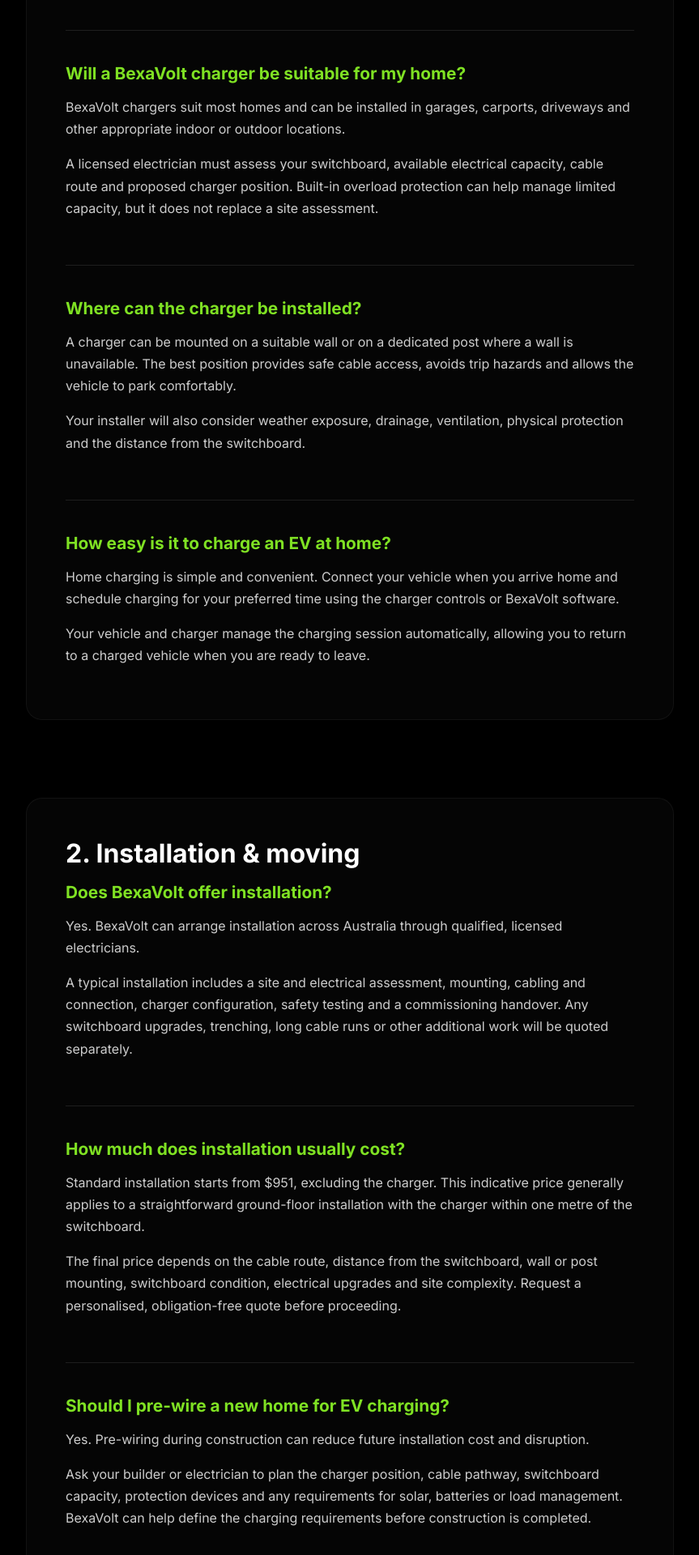
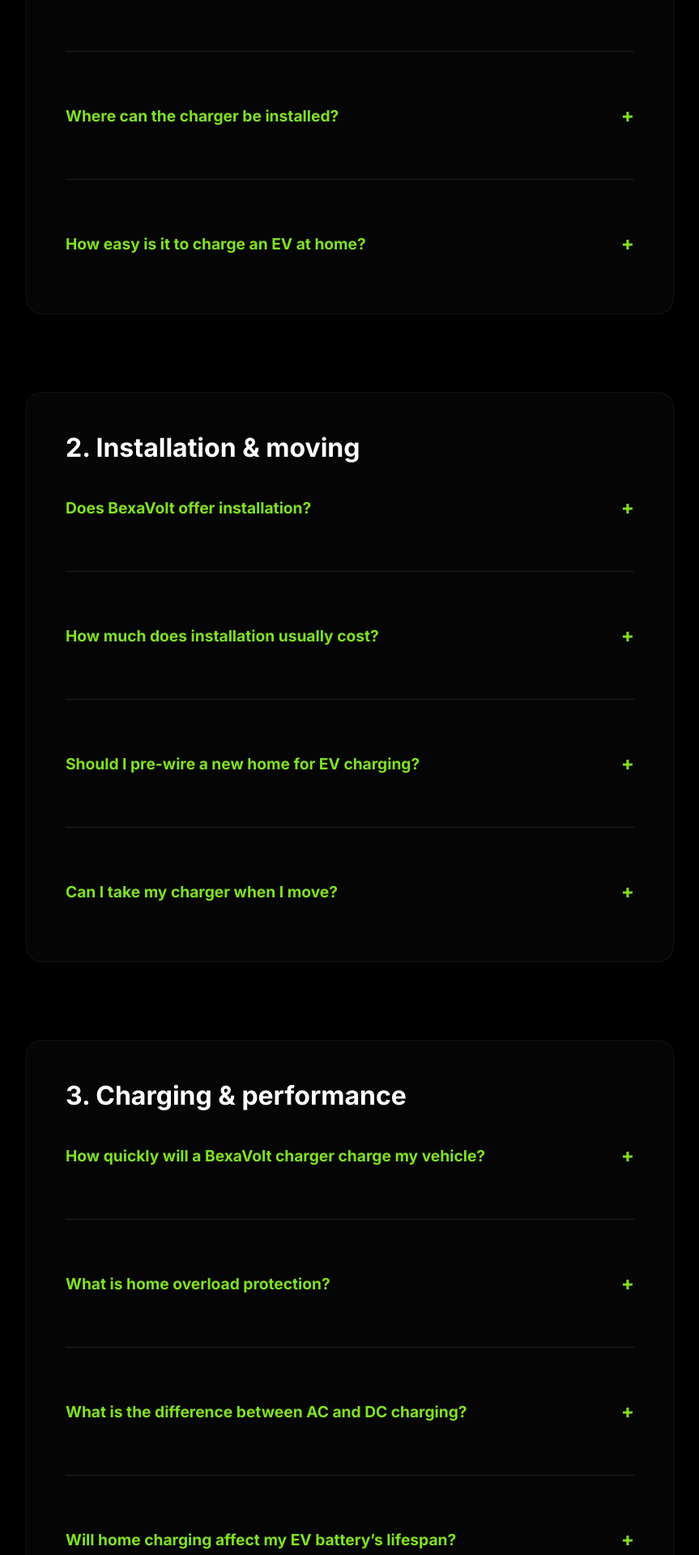
Before and after one commit to carricomfort8-lang/BexaVolt, a Next.js app in the folder frontend/: page /faq in a window 1280 px wide. Shown: the part 660-2580 px from the top of the page at 81% size, without its empty margins (208-1071 px from the left). Built offline with nearby package versions, Linux system fonts and the light colour scheme.

Commit message:
Convert FAQ items to interactive accordions

```diff
--- a/frontend/src/app/faq/page.module.css
+++ b/frontend/src/app/faq/page.module.css
@@ -89,3 +89,56 @@
   color: rgba(255, 255, 255, 0.9);
   line-height: 1.6;
 }
+
+.faqQuestion {
+  display: flex;
+  justify-content: space-between;
+  align-items: center;
+  cursor: pointer;
+  padding: 1.5rem 0;
+  transition: opacity 0.2s;
+}
+
+.faqQuestion:hover {
+  opacity: 0.8;
+}
+
+.faqQuestion h3 {
+  color: #7FE123;
+  font-size: 1.2rem;
+  margin: 0;
+}
+
+.icon {
+  color: #7FE123;
+  font-size: 1.5rem;
+  font-weight: bold;
+}
+
+.faqAnswer {
+  padding-bottom: 1.5rem;
+  animation: slideDown 0.3s ease-out;
+}
+
+.faqAnswer p {
+  color: rgba(255, 255, 255, 0.8);
+  line-height: 1.7;
+  margin-bottom: 1rem;
+}
+
+.faqAnswer p:last-child {
+  margin-bottom: 0;
+}
+
+.faqItem {
+  border-bottom: 1px solid rgba(255, 255, 255, 0.1);
+}
+
+.faqItem:last-child {
+  border-bottom: none;
+}
+
+@keyframes slideDown {
+  from { opacity: 0; transform: translateY(-10px); }
+  to { opacity: 1; transform: translateY(0); }
+}
--- a/frontend/src/app/faq/page.tsx
+++ b/frontend/src/app/faq/page.tsx
@@ -1,7 +1,27 @@
-import React from 'react';
+"use client";
+
+import React, { useState } from 'react';
 import Navbar from '@/components/Navbar';
 import Footer from '@/components/Footer';
 import styles from './page.module.css';
+
+function FAQItem({ question, answer }: { question: string, answer: React.ReactNode }) {
+  const [isOpen, setIsOpen] = useState(false);
+
+  return (
+    <div className={`${styles.faqItem} ${isOpen ? styles.open : ''}`}>
+      <div className={styles.faqQuestion} onClick={() => setIsOpen(!isOpen)}>
+        <h3>{question}</h3>
+        <span className={styles.icon}>{isOpen ? '−' : '+'}</span>
+      </div>
+      {isOpen && (
+        <div className={styles.faqAnswer}>
+          {answer}
+        </div>
+      )}
+    </div>
+  );
+}
 
 export default function FAQPage() {
   return (
@@ -19,163 +39,141 @@ export default function FAQPage() {
         <div className={styles.faqContent}>
           <h2 className={styles.sectionTitle}>1. Compatibility & choosing</h2>
 
-          <div className={styles.faqItem}>
-            <h3>Will a BexaVolt charger work with my electric vehicle?</h3>
+          <FAQItem question="Will a BexaVolt charger work with my electric vehicle?" answer={<>
             <p>Yes. BexaVolt chargers are compatible with most electric vehicles that use the appropriate AC charging connection.</p>
             <p>If your vehicle is imported, uncommon, or requires a Type 1 cable, contact BexaVolt before purchasing. We can confirm the connector requirements and recommend a suitable charging solution.</p>
-          </div>
+          </>} />
 
-          <div className={styles.faqItem}>
-            <h3>Will a BexaVolt charger be suitable for my home?</h3>
+          <FAQItem question="Will a BexaVolt charger be suitable for my home?" answer={<>
             <p>BexaVolt chargers suit most homes and can be installed in garages, carports, driveways and other appropriate indoor or outdoor locations.</p>
             <p>A licensed electrician must assess your switchboard, available electrical capacity, cable route and proposed charger position. Built-in overload protection can help manage limited capacity, but it does not replace a site assessment.</p>
-          </div>
+          </>} />
 
-          <div className={styles.faqItem}>
-            <h3>Where can the charger be installed?</h3>
+          <FAQItem question="Where can the charger be installed?" answer={<>
             <p>A charger can be mounted on a suitable wall or on a dedicated post where a wall is unavailable. The best position provides safe cable access, avoids trip hazards and allows the vehicle to park comfortably.</p>
             <p>Your installer will also consider weather exposure, drainage, ventilation, physical protection and the distance from the switchboard.</p>
-          </div>
+          </>} />
 
-          <div className={styles.faqItem}>
-            <h3>How easy is it to charge an EV at home?</h3>
+          <FAQItem question="How easy is it to charge an EV at home?" answer={<>
             <p>Home charging is simple and convenient. Connect your vehicle when you arrive home and schedule charging for your preferred time using the charger controls or BexaVolt software.</p>
             <p>Your vehicle and charger manage the charging session automatically, allowing you to return to a charged vehicle when you are ready to leave.</p>
-          </div>
+          </>} />
 
         </div>
 
         <div className={styles.faqContent}>
           <h2 className={styles.sectionTitle}>2. Installation & moving</h2>
 
-          <div className={styles.faqItem}>
-            <h3>Does BexaVolt offer installation?</h3>
+          <FAQItem question="Does BexaVolt offer installation?" answer={<>
             <p>Yes. BexaVolt can arrange installation across Australia through qualified, licensed electricians.</p>
             <p>A typical installation includes a site and electrical assessment, mounting, cabling and connection, charger configuration, safety testing and a commissioning handover. Any switchboard upgrades, trenching, long cable runs or other additional work will be quoted separately.</p>
-          </div>
+          </>} />
 
-          <div className={styles.faqItem}>
-            <h3>How much does installation usually cost?</h3>
+          <FAQItem question="How much does installation usually cost?" answer={<>
             <p>Standard installation starts from $951, excluding the charger. This indicative price generally applies to a straightforward ground-floor installation with the charger within one metre of the switchboard.</p>
             <p>The final price depends on the cable route, distance from the switchboard, wall or post mounting, switchboard condition, electrical upgrades and site complexity. Request a personalised, obligation-free quote before proceeding.</p>
-          </div>
+          </>} />
 
-          <div className={styles.faqItem}>
-            <h3>Should I pre-wire a new home for EV charging?</h3>
+          <FAQItem question="Should I pre-wire a new home for EV charging?" answer={<>
             <p>Yes. Pre-wiring during construction can reduce future installation cost and disruption.</p>
             <p>Ask your builder or electrician to plan the charger position, cable pathway, switchboard capacity, protection devices and any requirements for solar, batteries or load management. BexaVolt can help define the charging requirements before construction is completed.</p>
-          </div>
+          </>} />
 
-          <div className={styles.faqItem}>
-            <h3>Can I take my charger when I move?</h3>
+          <FAQItem question="Can I take my charger when I move?" answer={<>
             <p>Yes. A licensed electrician can safely disconnect the charger and prepare it for relocation.</p>
             <p>The new property must be assessed before reinstallation. BexaVolt can help arrange decommissioning and discuss installation at the new address.</p>
-          </div>
+          </>} />
 
         </div>
 
         <div className={styles.faqContent}>
           <h2 className={styles.sectionTitle}>3. Charging & performance</h2>
 
-          <div className={styles.faqItem}>
-            <h3>How quickly will a BexaVolt charger charge my vehicle?</h3>
+          <FAQItem question="How quickly will a BexaVolt charger charge my vehicle?" answer={<>
             <p>Charging speed depends on the charger, the vehicle’s onboard AC charger and the electrical capacity available at the property.</p>
             <p>As a general guide, a 7.4 kW charger may add up to about 50 km of range per hour, while an X22 charger may add up to about 120 km per hour. Actual results vary with vehicle efficiency, battery condition, temperature and charging losses.</p>
-          </div>
+          </>} />
 
-          <div className={styles.faqItem}>
-            <h3>What is home overload protection?</h3>
+          <FAQItem question="What is home overload protection?" answer={<>
             <p>Home overload protection helps prevent the EV charger from placing excessive demand on the property’s electrical supply.</p>
             <p>A charger can draw up to 32 amps. When other high-demand appliances are operating, the system monitors total electricity use and can reduce charging power to remain within a safe limit. Charging can increase again when household demand falls.</p>
             <p>All BexaVolt chargers include overload protection. Installation and configuration must still be completed by a licensed electrician.</p>
-          </div>
+          </>} />
 
-          <div className={styles.faqItem}>
-            <h3>What is the difference between AC and DC charging?</h3>
+          <FAQItem question="What is the difference between AC and DC charging?" answer={<>
             <p>An AC charger supplies alternating current to the vehicle, where the onboard charger converts it to direct current for the battery. AC charging is practical for homes, workplaces and locations where vehicles remain parked for several hours.</p>
             <p>A DC fast charger converts electricity before it reaches the vehicle and delivers DC power directly to the battery. It charges faster but is generally more complex and expensive to purchase and install.</p>
-          </div>
+          </>} />
 
-          <div className={styles.faqItem}>
-            <h3>Will home charging affect my EV battery’s lifespan?</h3>
+          <FAQItem question="Will home charging affect my EV battery’s lifespan?" answer={<>
             <p>Regular AC home charging generally places less heat and power stress on a battery than frequent high-power DC fast charging.</p>
             <p>Battery life is also influenced by temperature, charging habits and how often the battery remains at very high or very low charge levels. Always follow the vehicle manufacturer’s charging recommendations.</p>
-          </div>
+          </>} />
 
         </div>
 
         <div className={styles.faqContent}>
           <h2 className={styles.sectionTitle}>4. Solar & home energy</h2>
 
-          <div className={styles.faqItem}>
-            <h3>Can smart solar charging be added to the Volt Ultra later?</h3>
+          <FAQItem question="Can smart solar charging be added to the Volt Ultra later?" answer={<>
             <p>Yes. Smart solar charging can be added to the BexaVolt Volt Ultra through a software upgrade for a one-time fee of $310. No additional charger hardware or return electrician visit is normally required.</p>
             <p>Without the upgrade, the charger may still use electricity available in the home, including solar generation. Smart solar charging adds greater control by prioritising available solar energy. If solar is planned soon, consider a model with smart solar capability included, such as the BexaVolt Volt Plus.</p>
-          </div>
+          </>} />
 
-          <div className={styles.faqItem}>
-            <h3>What is the difference between the BexaVolt Volt Ultra and Volt Plus?</h3>
+          <FAQItem question="What is the difference between the BexaVolt Volt Ultra and Volt Plus?" answer={<>
             <p>The Volt Ultra provides dependable smart EV charging with optional solar-optimised functionality. The Volt Plus is designed for customers who want advanced solar and energy-management capabilities included.</p>
             <p>Product inclusions and specifications may change. Contact BexaVolt for a current comparison and help choosing the most suitable model.</p>
-          </div>
+          </>} />
 
-          <div className={styles.faqItem}>
-            <h3>Can a BexaVolt charger work with a home battery?</h3>
+          <FAQItem question="Can a BexaVolt charger work with a home battery?" answer={<>
             <p>Yes. A BexaVolt charger can be configured to coordinate with a compatible solar and battery system.</p>
             <p>Depending on the setup, you may choose to charge from stored solar energy, prioritise surplus solar for the vehicle, or preserve battery energy for household use. The available options depend on the energy system, metering and installation configuration.</p>
-          </div>
+          </>} />
 
-          <div className={styles.faqItem}>
-            <h3>Can I install a charger at an off-grid property?</h3>
+          <FAQItem question="Can I install a charger at an off-grid property?" answer={<>
             <p>Possibly. Suitability depends on the inverter, solar array, battery capacity, generator arrangements, internet connectivity and the way the site manages electrical loads.</p>
             <p>Some smart features, including solar diversion or overload protection, may require specific metering or connectivity. Have a licensed electrician or off-grid energy specialist assess the system before purchase.</p>
-          </div>
+          </>} />
 
-          <div className={styles.faqItem}>
-            <h3>Do BexaVolt chargers support net metering?</h3>
+          <FAQItem question="Do BexaVolt chargers support net metering?" answer={<>
             <p>Support depends on the property’s metering arrangement, energy retailer and charger configuration.</p>
             <p>BexaVolt can review your solar and metering setup and recommend an appropriate charging and energy-management solution.</p>
-          </div>
+          </>} />
 
         </div>
 
         <div className={styles.faqContent}>
           <h2 className={styles.sectionTitle}>5. Commercial & shared sites</h2>
 
-          <div className={styles.faqItem}>
-            <h3>Can BexaVolt install chargers in commercial buildings or apartment complexes?</h3>
+          <FAQItem question="Can BexaVolt install chargers in commercial buildings or apartment complexes?" answer={<>
             <p>Yes. BexaVolt provides charging solutions for workplaces, commercial properties and apartment buildings, including shared or multi-tenant parking areas.</p>
             <p>Solutions can support multiple users and may include tools to monitor charging activity and allocate or recover electricity costs. Site design should consider electrical capacity, load management, access control, billing, future expansion and approvals from the owner, strata committee or body corporate.</p>
-          </div>
+          </>} />
 
         </div>
 
         <div className={styles.faqContent}>
           <h2 className={styles.sectionTitle}>6. Software, warranty & support</h2>
 
-          <div className={styles.faqItem}>
-            <h3>Is there a subscription fee for BexaVolt software?</h3>
+          <FAQItem question="Is there a subscription fee for BexaVolt software?" answer={<>
             <p>Homeowners and small businesses operating a limited number of chargers can use standard BexaVolt charging software without a subscription fee.</p>
             <p>Businesses that manage multiple chargers or require advanced functionality can select a paid plan suited to their operational needs. Contact BexaVolt to confirm current inclusions and pricing.</p>
-          </div>
+          </>} />
 
-          <div className={styles.faqItem}>
-            <h3>Does the charger require a stable internet connection?</h3>
+          <FAQItem question="Does the charger require a stable internet connection?" answer={<>
             <p>The charger may continue to provide basic charging without a continuous internet connection. However, connectivity is generally required for remote monitoring, notifications, scheduling, software updates and other smart features.</p>
             <p>The available offline functions depend on the charger model and configuration. Contact BexaVolt if your installation has limited or unreliable internet access.</p>
-          </div>
+          </>} />
 
-          <div className={styles.faqItem}>
-            <h3>What warranty does BexaVolt provide?</h3>
+          <FAQItem question="What warranty does BexaVolt provide?" answer={<>
             <p>BexaVolt chargers come with a three-year product warranty for residential and commercial installations. Installations arranged through BexaVolt also include a One-year installation warranty, with the option to purchase an additional two years of coverage.</p>
             <p>Warranty coverage is subject to the applicable terms and conditions, correct installation, and proper use. Contact BexaVolt to confirm current warranty details or submit a warranty enquiry.</p>
-          </div>
+          </>} />
 
-          <div className={styles.faqItem}>
-            <h3>What support is available?</h3>
+          <FAQItem question="What support is available?" answer={<>
             <p>BexaVolt provides local technical support seven days a week for installation questions, product features, charging and troubleshooting. Many issues can be diagnosed remotely.</p>
             <p>For assistance, call +61 2 7241 5565. Have the charger model, serial number, installation address and a description or photo of any displayed error ready where possible.</p>
-          </div>
+          </>} />
 
         </div>
 
```
